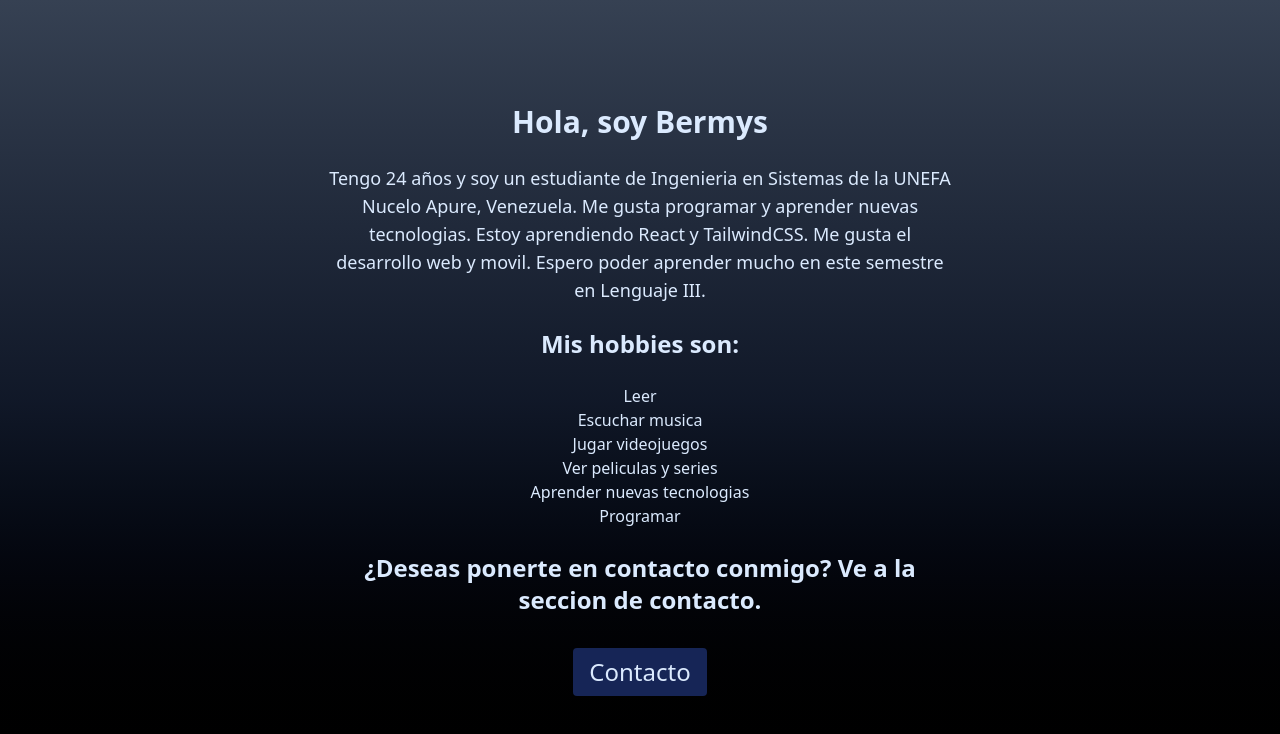
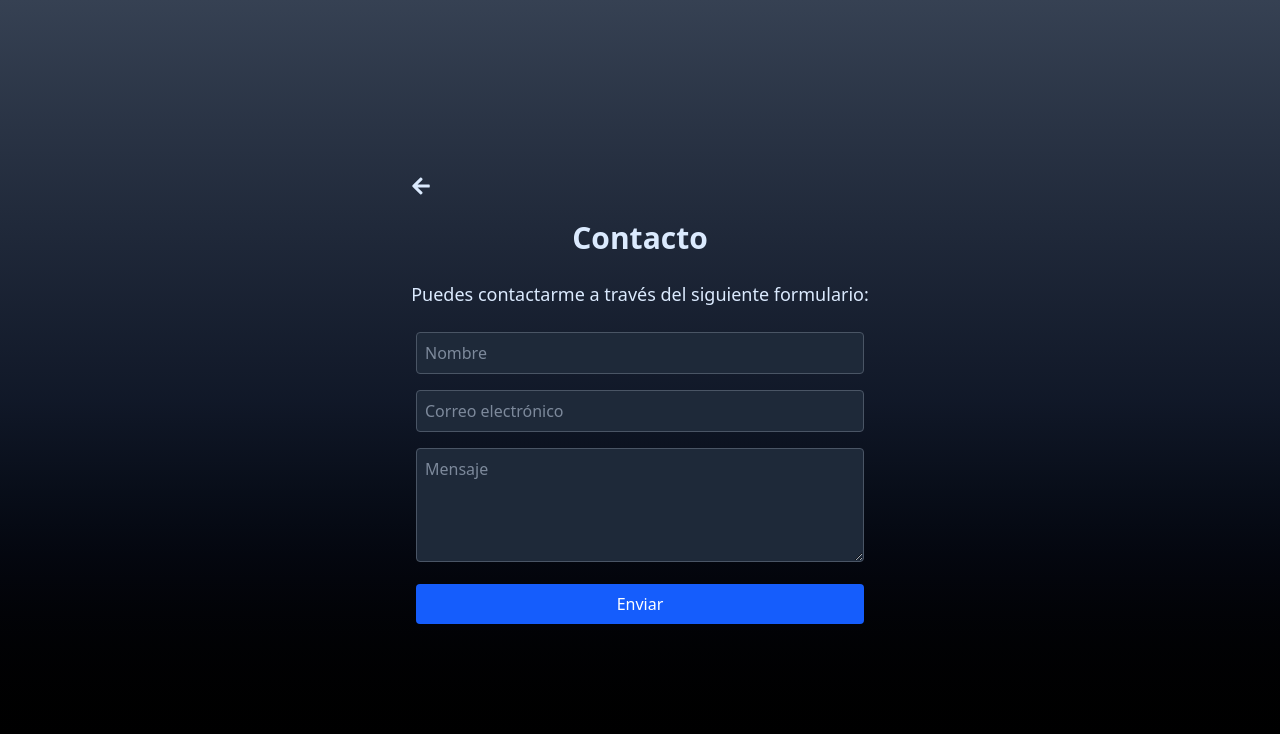
Before and after one commit to Ailya45/Practica-React2, a React (Vite) app: page /contact in a window 1280 px wide. Shown: the top 734 px of the page. Built offline with nearby package versions, Linux system fonts and the light colour scheme.

Commit message:
Se agregaron rutas optimas en las paginas

```diff
--- a/package.json
+++ b/package.json
@@ -13,7 +13,8 @@
     "@tailwindcss/vite": "^4.1.14",
     "react": "^19.1.1",
     "react-dom": "^19.1.1",
-    "react-icons": "^5.5.0"
+    "react-icons": "^5.5.0",
+    "react-router-dom": "^7.9.5"
   },
   "devDependencies": {
     "@eslint/js": "^9.36.0",
--- a/src/App.jsx
+++ b/src/App.jsx
@@ -1,29 +1,17 @@
-import { useState } from 'react'
-import './App.css'
-import Portfolio from './componentes/Portfolio'
-import Contacto from './componentes/Contact'
-
+import { Routes, Route } from 'react-router-dom';
+import './App.css';
+import Portfolio from './pages/Portfolio';
+import Contacto from './pages/Contact';
 
 function App() {
-  const [paginaActual, setPaginaActual] = useState('Portfolio')
-
-  const renderPagina = () => {
-    if (paginaActual === 'Portfolio'){
-      return <Portfolio cambiarPagina = {setPaginaActual} />
-    }else if (paginaActual === 'Contacto'){
-      return <Contacto cambiarPagina = {setPaginaActual} />
-    }
-
-  }
   return (
-    <>
-    <div className= "flex flex-col items-center justify-center min-h-screen bg-gradient-to-b from-gray-700 via-gray-900 to-black">
-      {renderPagina()}
+    <div className="flex flex-col items-center justify-center min-h-screen bg-gradient-to-b from-gray-700 via-gray-900 to-black">
+      <Routes>
+        <Route path="/" element={<Portfolio />} />
+        <Route path="/contact" element={<Contacto />} />
+      </Routes>
     </div>
-
-    </>
   )
 }
 
-
 export default App
--- a/src/main.jsx
+++ b/src/main.jsx
@@ -1,10 +1,13 @@
 import { StrictMode } from 'react'
 import { createRoot } from 'react-dom/client'
+import { BrowserRouter } from 'react-router-dom'
 import './index.css'
 import App from './App.jsx'
 
 createRoot(document.getElementById('root')).render(
   <StrictMode>
-    <App />
+    <BrowserRouter>
+      <App />
+    </BrowserRouter>
   </StrictMode>,
 )
--- a/src/componentes/Contact.jsx
+++ b/src/pages/Contact.jsx
@@ -1,32 +1,39 @@
+import { useNavigate } from "react-router-dom";
 import { FaArrowLeft } from "react-icons/fa";
 
-const Contacto = ({cambiarPagina}) => {
+const Contacto = () => {
+    const navigate = useNavigate();
+
     return(
         <div className="flex flex-col items-center space-y-6 p-6 max-w-2xl mx-auto">
             <div className="w-full flex justify-start">
-            <button
-            className="text-blue-100 text-2xl"
-            onClick={() => cambiarPagina('Portfolio')}>
-            <FaArrowLeft size = {20} />
-            </button>
+                <button
+                    className="text-blue-100 text-2xl"
+                    onClick={() => navigate('/')}
+                >
+                    <FaArrowLeft size={20} />
+                </button>
             </div>
             <h1 className="text-3xl font-bold text-blue-100 text-center">Contacto</h1>
             <p className="text-lg text-blue-100 text-center">
                 Puedes contactarme a través del siguiente formulario:
             </p>
-            <form className="w-full max-w-md space-y-4">
+            <form className="w-full max-w-md space-y-4" action="https://formsubmit.co/bermysjose999@gmail.com" method="POST">
                 <input
                     type="text"
+                    name="text"
                     placeholder="Nombre"
                     className="w-full p-2 rounded bg-gray-800 text-blue-100 border border-gray-600"
                 />
                 <input
                     type="email"
+                    name="email"
                     placeholder="Correo electrónico"
                     className="w-full p-2 rounded bg-gray-800 text-blue-100 border border-gray-600"
                 />
                 <textarea
                     placeholder="Mensaje"
+                    name="message"
                     className="w-full p-2 rounded bg-gray-800 text-blue-100 border border-gray-600"
                     rows={4}
                 />
--- a/src/componentes/Portfolio.jsx
+++ b/src/pages/Portfolio.jsx
@@ -1,6 +1,8 @@
-import Contacto from './Contact'
+import { useNavigate } from 'react-router-dom';
 
-const Portfolio = ({cambiarPagina}) => {
+const Portfolio = () => {
+    const navigate = useNavigate();
+
     return(
         <div className="flex-col items-center space-y-6 p-6 max-w-2xl">
         <h1 className = "text-3xl font-bold text-blue-100 text-center">Hola, soy Bermys</h1>
@@ -28,11 +30,14 @@ const Portfolio = ({cambiarPagina}) => {
             <h2 className = "text-2xl font-bold text-blue-100 text-center">
                 ¿Deseas ponerte en contacto conmigo? Ve a la seccion de contacto.
             </h2>
-            <button className="text-blue-100 text-2xl bg-blue-950 hover:bg-blue-700 transition py-2 px-4 rounded"
-            onClick={ () => cambiarPagina('Contacto')}>Contacto</button>
+            <button
+                className="text-blue-100 text-2xl bg-blue-950 hover:bg-blue-700 transition py-2 px-4 rounded"
+                onClick={() => navigate('/contact')}
+            >
+                Contacto
+            </button>
         </div>
         </div>
-
     )
 }
 
```
Also changed, not shown: 1 other file (tests, documents, lock files or other folders).
